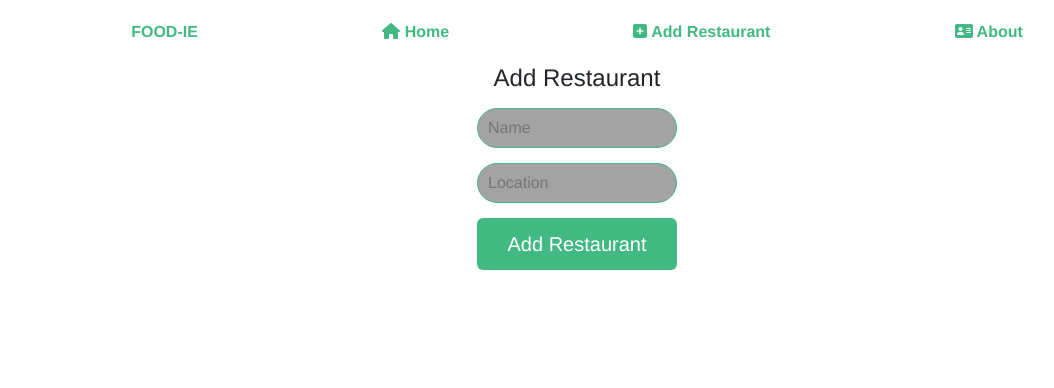
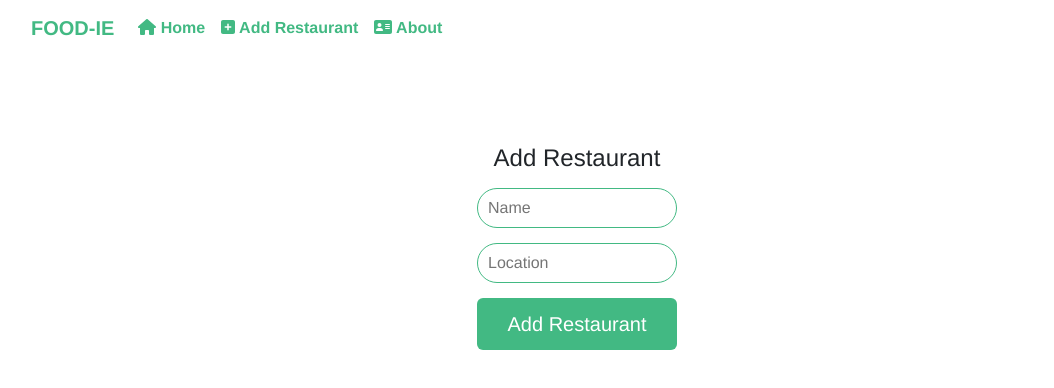
Before and after one commit to bhankymyk/restaurant, a Vue app: page /addRestaurant in a window 1280 px wide. Shown: the top 388 px of the page, without its empty margins (63-1117 px from the left). Built offline with nearby package versions, Linux system fonts and the light colour scheme.

Commit message:
Fix; nav on small screen and improve overall UI

```diff
--- a/src/App.vue
+++ b/src/App.vue
@@ -2,11 +2,25 @@
   <div class="container">
     <div class="row">
       <div class="col">
+        <nav class="navbar navbar-expand-lg">
+  <div class="container-fluid">
+    <a class="navbar-brand" href="#"><router-link to="/">FOOD-IE </router-link></a>
+    <button class="navbar-toggler" type="button" data-bs-toggle="collapse" data-bs-target="#navbarNavAltMarkup" aria-controls="navbarNavAltMarkup" aria-expanded="false" aria-label="Toggle navigation">
+      <span class="navbar-toggler-icon"></span>
+    </button>
+    <div class="collapse navbar-collapse" id="navbarNavAltMarkup">
+      <div class="navbar-nav">
+        <a class="nav-link active" aria-current="page" href="#"><router-link to="/homePage"> <font-awesome-icon :icon="['fas', 'house']" /> Home </router-link></a>
+        <a class="nav-link" href="#"> <router-link to="/addRestaurant"> <font-awesome-icon :icon="['fas', 'square-plus']" /> Add Restaurant </router-link></a>
+        <a class="nav-link" href="#"><router-link to="/about"> <font-awesome-icon :icon="['fas', 'address-card']" /> About </router-link></a>
+        <!-- <a class="nav-link disabled" aria-disabled="true">Disabled</a> -->
+      </div>
+    </div>
+  </div>
+</nav>
+
+
         <nav>
-          <router-link to="/">FOOD-IE </router-link>
-          <router-link to="/homePage"> <font-awesome-icon :icon="['fas', 'house']" /> Home </router-link>
-          <router-link to="/addRestaurant"> <font-awesome-icon :icon="['fas', 'square-plus']" /> Add Restaurant </router-link>
-          <router-link to="/about"> <font-awesome-icon :icon="['fas', 'address-card']" /> About </router-link>
         </nav>
         <router-view/>
       </div>
--- a/src/components/Home.vue
+++ b/src/components/Home.vue
@@ -46,8 +46,8 @@ button{
 
 a {
   text-decoration: none;
-  color: black;
-  font-weight: 300;
+  color: white;
+  font-weight: 600;
 }
 .container{
   background: url("../assets/Pattern.png");
--- a/src/main.js
+++ b/src/main.js
@@ -8,11 +8,11 @@ import "bootstrap/dist/js/bootstrap.js"
 
 
 import { library } from '@fortawesome/fontawesome-svg-core';
-import { faCoffee, faCog, faCheck, faHouse, faAddressCard, faSquarePlus, faTrash} from '@fortawesome/free-solid-svg-icons';
+import { faCoffee, faCog, faCheck, faHouse, faAddressCard, faSquarePlus, faTrash, faPenToSquare} from '@fortawesome/free-solid-svg-icons';
 import { FontAwesomeIcon } from '@fortawesome/vue-fontawesome';
 
 // Add the Font Awesome icons to the library
-library.add(faCoffee, faCog, faCheck, faHouse, faAddressCard, faSquarePlus, faTrash);
+library.add(faCoffee, faCog, faCheck, faHouse, faAddressCard, faSquarePlus, faTrash, faPenToSquare);
 
 // Create the Vue app instance
 const app = createApp(App);
--- a/src/views/HomePage.vue
+++ b/src/views/HomePage.vue
@@ -12,19 +12,19 @@
                 <table class="table table-bordered" border="3" >
 
                         <tr class="tHead">
-                            <td>Id</td>
+                            <td>#</td>
                             <td>Name</td>
                             <td>Location</td>
                             <td></td>
                             <td></td>
                         </tr>
 
-                    <tr v-for="item in restaurant" :key="item.id">
-                        <td>{{ item.id }}</td>
+                    <tr v-for="(item, index) in restaurant" :key="item.id">
+                        <td>{{ index + 1 }}</td>
                         <td>{{ item.name }}</td>
                         <td>{{ item.location }}</td>
-                        <td> <router-link :to="'/updateRestaurant/'+item.id">Update Restaurant</router-link> </td>
-                        <td><button v-on:click="deleteRestaurant(item.id)" type="button" class="btn btn-lg btn-success" ><font-awesome-icon :icon="['fas', 'trash']" /></button></td>
+                        <td> <router-link :to="'/updateRestaurant/'+item.id"><font-awesome-icon :icon="['fas', 'pen-to-square']" /></router-link> </td>
+                        <td><button v-on:click="deleteRestaurant(item.id)" type="button" class="btn btn-lg" ><font-awesome-icon :icon="['fas', 'trash']" /></button></td>
                         </tr>
                 </table>
             </div>
@@ -109,10 +109,6 @@ import axios from 'axios';
     a{
       text-decoration: none;
     }
-    .btn{
-      background-color: #198754;
-    }
-
     @media only screen and (max-width: 767px) {
       th, td {
         padding: 7px;
--- a/src/views/addRestaurant.vue
+++ b/src/views/addRestaurant.vue
@@ -1,6 +1,6 @@
 <template>
     <div class="container-fluid text-center">
-        <div class="row">
+        <div class="row mt-5">
             <div class="col">
                 <h4>Add Restaurant</h4>
                 <form action="">
@@ -57,8 +57,8 @@ import axios from 'axios'
 input{
     border: 1px solid #42b983;
     border-radius: 25px;
-    background: #A3A3A3;
-    color: white;
+    /* background: #A3A3A3; */
+    color: #333;
     width: 200px;
     height: 40px;
     padding: 10px;
```
